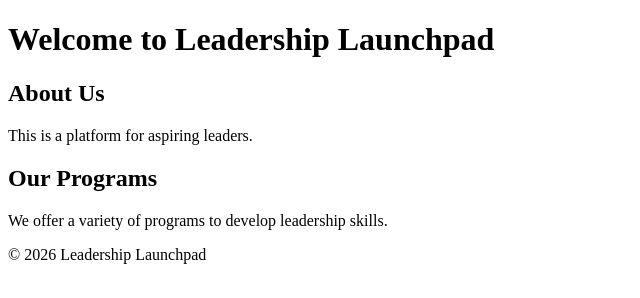
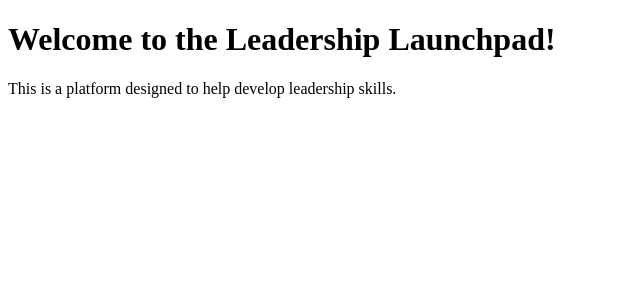
Before and after one commit to m0h01c4/Leadership-Launchpad, a website: page index.html in a window 1280 px wide. Shown: the whole page, without its empty margins (0-640 px from the left). Drawn offline with Linux system fonts and the light colour scheme.

Commit message:
Restore index.html from commit 2c96f3ea51d628e69c21c4d0f9b462bb01e62609

```diff
--- a/index.html
+++ b/index.html
@@ -6,21 +6,7 @@
     <title>Leadership Launchpad</title>
 </head>
 <body>
-    <header>
-        <h1>Welcome to Leadership Launchpad</h1>
-    </header>
-    <main>
-        <section>
-            <h2>About Us</h2>
-            <p>This is a platform for aspiring leaders.</p>
-        </section>
-        <section>
-            <h2>Our Programs</h2>
-            <p>We offer a variety of programs to develop leadership skills.</p>
-        </section>
-    </main>
-    <footer>
-        <p>&copy; 2026 Leadership Launchpad</p>
-    </footer>
+    <h1>Welcome to the Leadership Launchpad!</h1>
+    <p>This is a platform designed to help develop leadership skills.</p>
 </body>
 </html>
```
